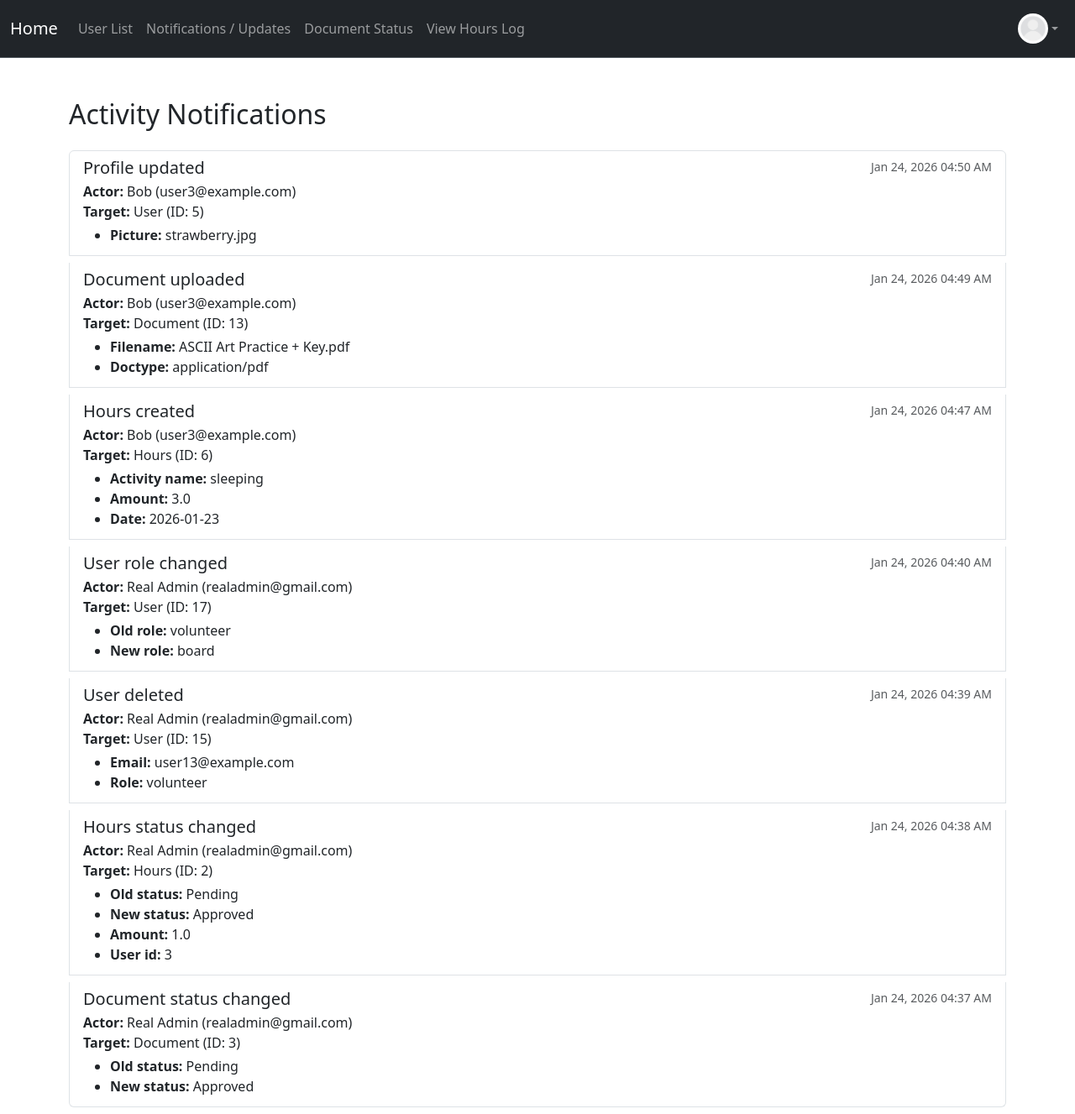
After one commit to thunder-12345/Neopte_Onboarding_Platform, a Flask app: page /notification in a window 1280 px wide. The commit adds this page. Shown: the whole page at 84% size. Run offline with Flask 3, Linux system fonts and the light colour scheme; a user stored in the database is signed in.

Commit message:
SCRUM-21 Notifications tab for each change/update

```diff
--- a/app.py
+++ b/app.py
@@ -3,8 +3,10 @@ from project import db, app
 from project.decorators import permission_required
 from flask import render_template, redirect, request, url_for, flash, send_from_directory, send_file, current_app
 from flask_login import login_user, login_required, logout_user, current_user
-from project.models import User, Document, Hours
+from project.models import User, Document, Hours, ActivityLog
 from project.forms import RegistrationForm, LoginForm, AddHoursForm, EditProfile
+from project.activity import log_event
+
 from fileinput import filename
 import random
 import os
@@ -73,7 +75,8 @@ with app.app_context():
                 name=u["name"],
                 email=u["email"],
                 password=u["password"],
-                role=u["role"]
+                role=u["role"],
+                picture="default.jpeg",
             )
             db.session.add(user)
             print(f"Adding {u['name']} ({u['role']})")
@@ -98,8 +101,21 @@ def upgrade_user():
         flash("User not found!")
         return redirect(url_for(redirect_target.get(current_user.role, "user_dashboard")))
 
-    user.role = role_choice  # Update user role
+    old_role = user.role
+    user.role = role_choice # Update user role
+
+    log_event(
+        actor=current_user,
+        action="user_role_changed",
+        target_type="User",
+        target_id=user.id,
+        details={
+            "old_role": old_role,
+            "new_role": role_choice
+        }
+    )
     db.session.commit()
+
     flash(f"User {user.name} has been changed to {user.role} .")
     return redirect(url_for(redirect_target.get(current_user.role, "board_dashboard")))
 
@@ -120,6 +136,17 @@ def delete_user():
     if user is None:
         flash("User not found!")
         return redirect(url_for(redirect_target.get(current_user.role, "user_dashboard")))
+
+    log_event(
+        actor=current_user,
+        action="user_deleted",
+        target_type="User",
+        target_id=user.id,
+        details={
+            "email": user.email,
+            "role": user.role
+        }
+    )
 
     db.session.delete(user)  # Delete user from database
     db.session.commit()
@@ -212,6 +239,18 @@ def hours_log():
                 )
                 db.session.add(log)
                 db.session.commit()
+                log_event(
+                    actor=current_user,
+                    action="hours_created",
+                    target_type="Hours",
+                    target_id=log.id, #must commit previously to get id
+                    details={
+                        "activity_name": log.activity_name,
+                        "amount": log.amount,
+                        "date": str(log.date)
+                    }
+                )
+                db.session.commit()
                 flash("You have logged your hours!")
                 return redirect(url_for('specific_log_hours'))
             else:
@@ -232,14 +271,43 @@ def update_hours_log_status():
     log_id = request.form.get("log_id", type=int)
     new_status = request.form.get("new_status", type=str)
     log = Hours.query.get(log_id)
+    old_status = log.status
     if log:
 
         if new_status == "Approved":
             user = User.query.get(log.user_id)
             user.total_hours += log.amount
+
+            log_event(
+                actor=current_user,
+                action="hours_status_changed",
+                target_type="Hours",
+                target_id=log.id,
+                details={
+                    "old_status": old_status,
+                    "new_status": new_status,
+                    "amount": log.amount,
+                    "user_id": log.user_id
+                }
+            )
+
         elif log.status == "Approved" and new_status in ["Denied", "Pending"]:
             user = User.query.get(log.user_id)
             user.total_hours -= log.amount
+
+
+            log_event(
+                actor=current_user,
+                action="hours_status_changed",
+                target_type="Hours",
+                target_id=log.id,
+                details={
+                    "old_status": old_status,
+                    "new_status": new_status,
+                    "amount": log.amount,
+                    "user_id": log.user_id
+                }
+            )
 
         log.status = new_status
         db.session.commit()
@@ -286,6 +354,18 @@ def document_status():
                 db.session.add(document)
                 db.session.commit()
 
+                log_event(
+                    actor=current_user,
+                    action="document_uploaded",
+                    target_type="Document",
+                    target_id=document.id,
+                    details={
+                        "filename": document.filename,
+                        "doctype": document.doctype
+                    }
+                )
+                db.session.commit()
+
         return render_template("document_status_list.html",
                                names=saved_files,
                                msg="File(s) uploaded successfully",
@@ -306,7 +386,18 @@ def update_document_status():
     doc_id = request.form.get("doc_id", type=int)
     new_status = request.form.get("new_status", type=str)
     document = Document.query.get(doc_id)
+    old_status = document.status
     if document:
+        log_event(
+            actor=current_user,
+            action="document_status_changed",
+            target_type="Document",
+            target_id=document.id,
+            details={
+                "old_status": old_status,
+                "new_status": new_status
+            }
+        )
         document.status = new_status
         db.session.commit()
     return redirect(request.referrer or url_for('document_status'))
@@ -365,29 +456,57 @@ def pending_documents():
     users = User.query.all()  # Get all users
     return render_template('pending_documents.html', users= users)
 
+@app.route("/notification")
+@login_required
+@permission_required('board')
+def notification():
+    logs = (
+        ActivityLog.query
+        .order_by(ActivityLog.created_at.desc())
+        .limit(100)
+        .all()
+    )
+    return render_template("notification.html", logs=logs)
+
 @login_required
 @app.route("/edit/profile", methods=["GET", "POST"])
 def edit_profile():
     form = EditProfile()  # Create form to edit profile
+
     if request.method == "POST":
+
+        changed_fields = {}
+
         if form.validate_on_submit():  # If form is valid
 
-            if form.data['name']:
-                current_user.name=form.data['name']
+            if form.data['name'] and form.data['name'] != current_user.name:
+                changed_fields['name'] = form.data['name']
+                current_user.name = form.data['name']
 
-            if form.data['email']:
+            if form.data['email'] and form.data['email'] != current_user.email:
+                changed_fields['email'] = form.data['email']
                 current_user.email=form.data['email']
 
-            if form.data['address']:
-                current_user.address=form.address.data
+            if form.data['address'] and form.data['address'] != current_user.address:
+                changed_fields['address'] = form.data['address']
+                current_user.address=form.data['address']
 
             if form.picture.data:
                 file = form.picture.data
                 filename = secure_filename(file.filename)
                 file.save(os.path.join(current_app.root_path, 'static/profile_pics', filename))
                 current_user.picture = filename
+                changed_fields['picture'] = filename
 
-            db.session.commit()
+            if changed_fields:  # Only log if something actually changed
+                log_event(
+                    actor=current_user,
+                    action="profile_updated",
+                    target_type="User",
+                    target_id=current_user.id,
+                    details=changed_fields
+                )
+                db.session.commit()
 
             return redirect(url_for('edit_profile'))
         else:
--- a/project/templates/base.html
+++ b/project/templates/base.html
@@ -239,6 +239,11 @@
               <li class="nav-item">
                 <a class="nav-link" href="{{ url_for('user_list') }}">User List</a>
               </li>
+              <li class="nav-item">
+              <a class="nav-link"
+              href="{{ url_for('notification') }}">
+                  Notifications / Updates </a>
+              </li>
               {% endif %}
 
             <li class="nav-item">
@@ -249,6 +254,7 @@
               href="{{ url_for('hours_log') }}">
                   View Hours Log </a>
             </li>
+
 
 
           {% else %}
--- /dev/null
+++ b/project/templates/notification.html
@@ -0,0 +1,39 @@
+{% extends "base.html" %}
+
+{% block title %}Notifications{% endblock %}
+
+{% block content %}
+<div class="container mt-5">
+    <h2 class="mb-4">Activity Notifications</h2>
+
+    {% if logs %}
+        <div class="list-group">
+
+            {% for log in logs %}
+            <div class="list-group-item list-group-item-action flex-column align-items-start mb-2">
+                <div class="d-flex w-100 justify-content-between">
+                    <h5 class="mb-1">{{ log.action.replace('_', ' ') | capitalize }}</h5>
+                    <small class="text-muted">{{ log.created_at.strftime('%b %d, %Y %I:%M %p') }}</small>
+                </div>
+
+                <p class="mb-1">
+                    <strong>Actor:</strong> {{ log.actor.name }} ({{ log.actor.email }})<br>
+                    <strong>Target:</strong> {{ log.target_type }} (ID: {{ log.target_id }})<br>
+                </p>
+
+                {% if log.details %}
+                <ul class="mb-1">
+                    {% for key, value in log.details.items() %}
+                    <li><strong>{{ key | replace('_', ' ') | capitalize }}:</strong> {{ value }}</li>
+                    {% endfor %}
+                </ul>
+                {% endif %}
+            </div>
+            {% endfor %}
+
+        </div>
+    {% else %}
+        <p class="text-muted">No activity notifications to display.</p>
+    {% endif %}
+</div>
+{% endblock %}
```
Also changed, not shown: migrations/versions/3bff1fac7651_.py (added, +38 -0 lines), project/activity.py (added, +29 -0 lines), project/models.py (+31 -1 lines), instance/project.db, 1 other file.
